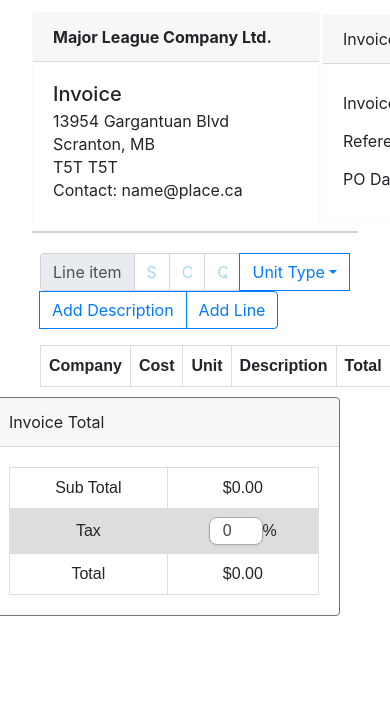
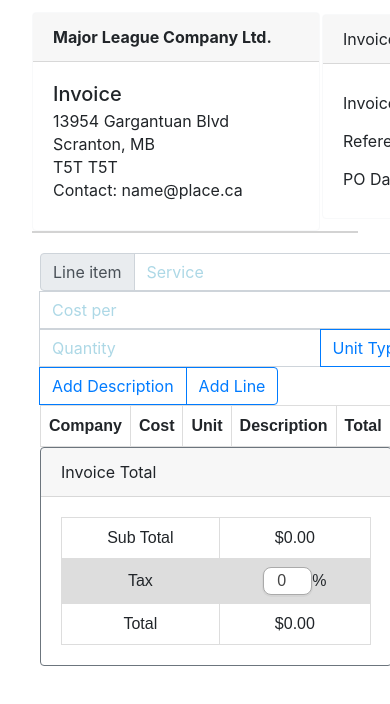
Before and after one commit to rfilaxwy/invoice-ui, a React (Create React App) app: page / in a window 390 px wide. Shown: the top 704 px of the page. Built offline with nearby package versions, Linux system fonts and the light colour scheme.

Commit message:
Mobile responsive style

```diff
--- a/src/components/InvoiceLine/InvoiceLine.js
+++ b/src/components/InvoiceLine/InvoiceLine.js
@@ -104,7 +104,7 @@ export default class InvoiceLine extends Component {
     });
     return (
       <div>
-        <InputGroup className="mb-3">
+        <InputGroup className={classes.mb3}>
           <InputGroup.Prepend>
             <InputGroup.Text>Line item</InputGroup.Text>
           </InputGroup.Prepend>
--- a/src/components/InvoiceLine/InvoiceLine.module.css
+++ b/src/components/InvoiceLine/InvoiceLine.module.css
@@ -1,3 +1,12 @@
 .area {
   width: 100%;
 }
+
+@media only screen and (max-width: 600px) {
+  input {
+    width: 200px !important;
+  }
+  .mb3 {
+    width: 100vw !important;
+  }
+}
--- a/src/components/TotalBox/TotalBox.module.css
+++ b/src/components/TotalBox/TotalBox.module.css
@@ -1,8 +1,14 @@
 .tBox {
-  float: right !important;
+  float: right;
   margin: 10px;
   width: 22rem;
   background-color: white;
+}
+@media only screen and (max-width: 600px) {
+  .tBox {
+    margin: auto;
+    float: none;
+  }
 }
 select {
   display: inline;
@@ -11,7 +17,6 @@ select {
   color: #444;
   line-height: 1;
   padding: 0.3em 1em 0.3em 0.8em;
-  width: 40%;
   box-sizing: border-box;
   margin: 0;
   border: 1px solid #aaa;
```
